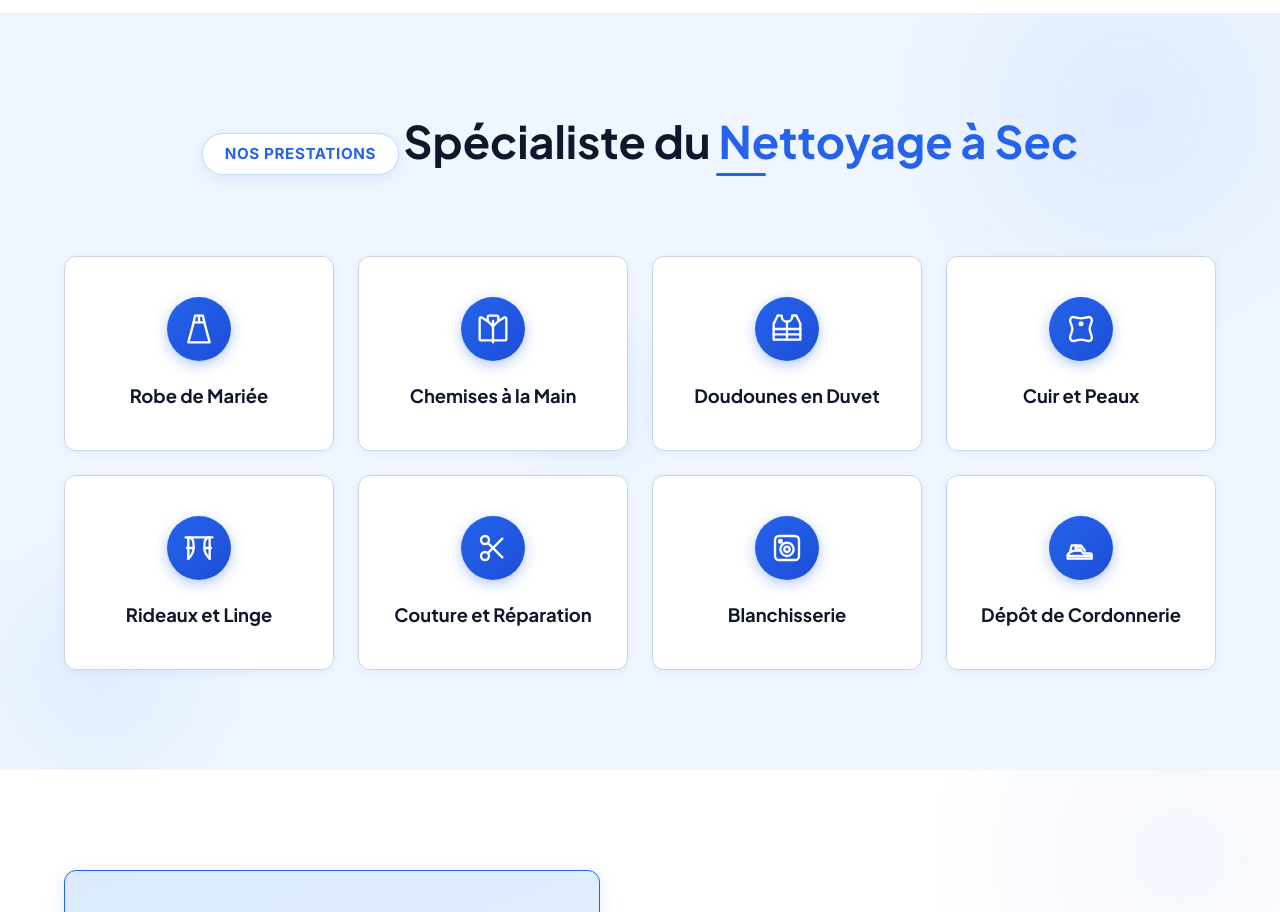
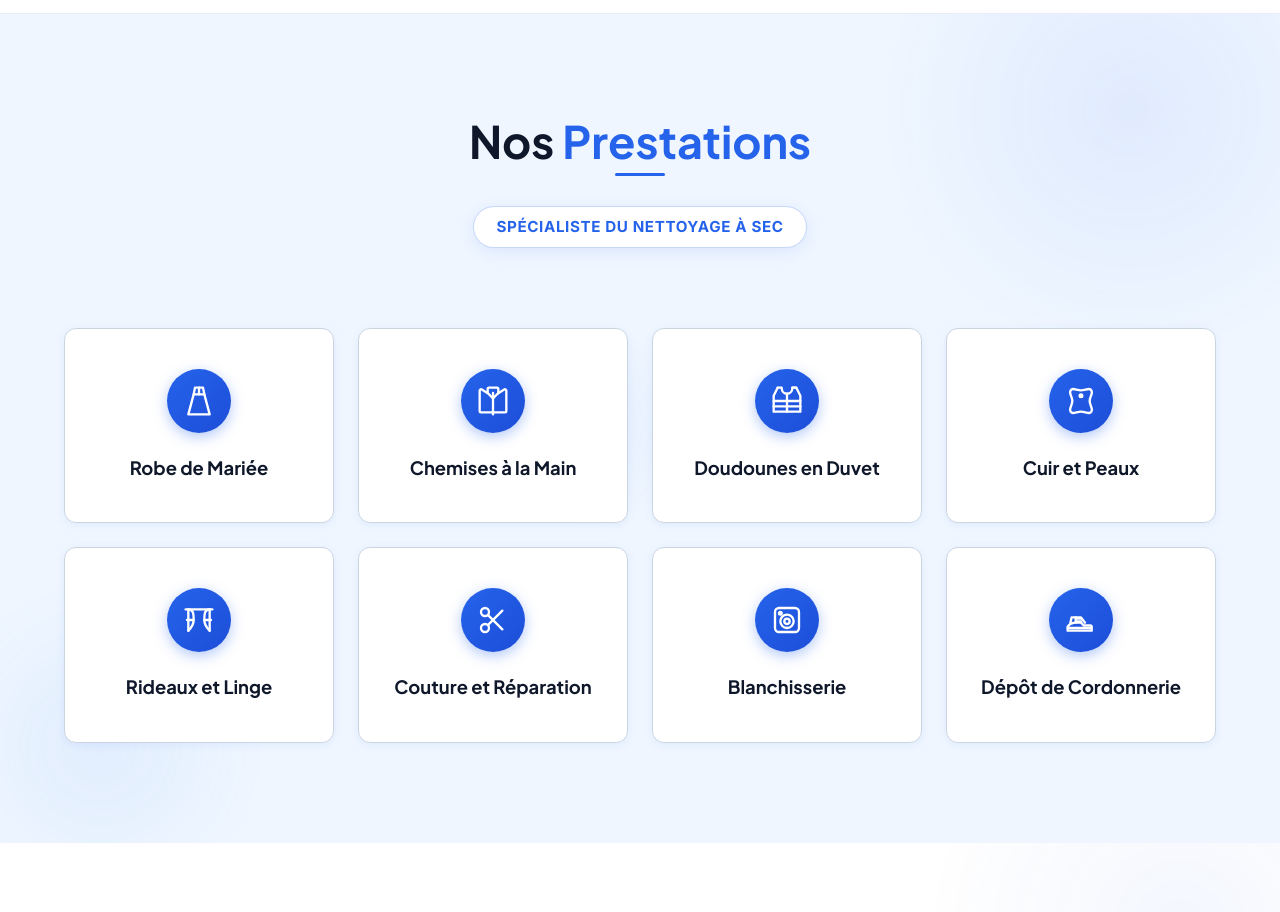
Before and after one commit to Robinho100/pressing-parc-heller, a website: page index.html in a window 1280 px wide. Shown: the part 858-1770 px from the top of the page. Drawn offline with Linux system fonts and the light colour scheme; no server answers.

Commit message:
Mise en valeur de Nos Prestations en grand titre H2 au dessus et pastille Spécialiste du Nettoyage à Sec en-dessous

```diff
--- a/index.html
+++ b/index.html
@@ -139,8 +139,10 @@
     <div class="services-deco services-deco-3"></div>
     <div class="container">
       <div class="section-header">
-        <span class="section-badge-pill">Nos Prestations</span>
-        <h2 class="section-title">Spécialiste du <span class="accent">Nettoyage à Sec</span></h2>
+        <h2 class="section-title">Nos <span class="accent">Prestations</span></h2>
+        <div style="margin-top: 14px;">
+          <span class="section-badge-pill">Spécialiste du Nettoyage à Sec</span>
+        </div>
       </div>
 
       <div class="services-grid">
```
